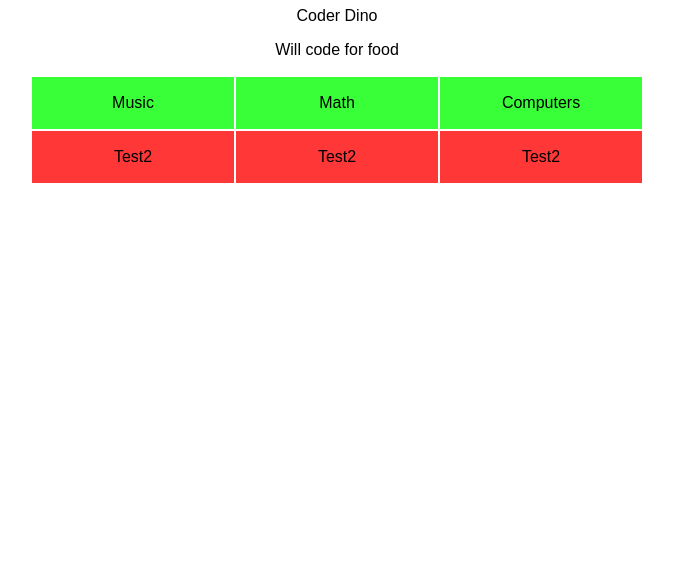
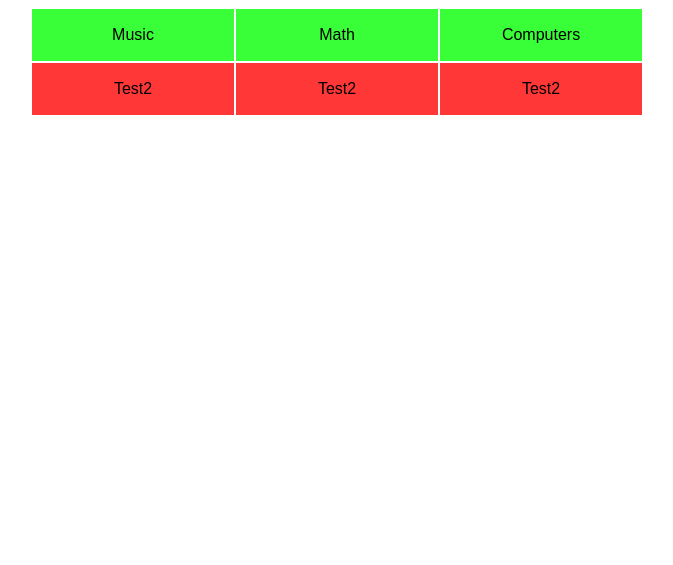
Before and after one commit to ReSummit/ReSummit.github.io, a plain HTML site: page index.html in a window 1280 px wide. Shown: the part 235-800 px from the top of the page, without its empty margins (303-976 px from the left). Drawn offline with Linux system fonts and the light colour scheme.

Commit message:
Removed sample text files.

```diff
--- a/index.html
+++ b/index.html
@@ -6,8 +6,6 @@
     <body>
         <img src="https://goo.gl/8hViiX">
         <h1 class=title>Danny Vo</h1>
-        <p>Coder Dino</p>
-        <p>Will code for food</p>
         <table align="center">
             <tr class="likes">
                 <td>Music</td>
--- a/styles.css
+++ b/styles.css
@@ -10,7 +10,7 @@ td {
     height: 50px;
 }
 .likes {
-        background-color: rgb(56, 255, 56);
+    background-color: rgb(56, 255, 56);
 }
 .dislikes {
     background-color: rgb(255, 55, 55);
```
